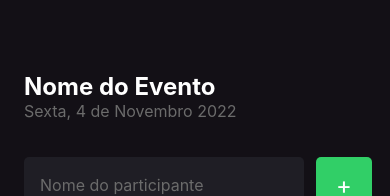
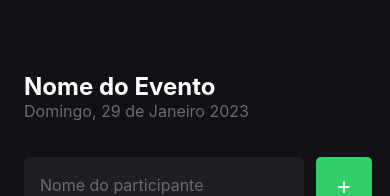
Before and after one commit to VagnerNerves/imhere, a React Native app: screen / in a window 390 px wide. Shown: the top 196 px of the page. Built offline with nearby package versions, Linux system fonts and the light colour scheme.

Commit message:
feat: Ajusted date.

```diff
--- a/src/screens/Home/index.tsx
+++ b/src/screens/Home/index.tsx
@@ -51,7 +51,7 @@ export function Home() {
     <View style={styles.container}>
       <Text style={styles.eventName}>Nome do Evento</Text>
 
-      <Text style={styles.eventDate}>Sexta, 4 de Novembro 2022</Text>
+      <Text style={styles.eventDate}>Domingo, 29 de Janeiro 2023</Text>
 
       <View style={styles.form}>
         <TextInput
```
